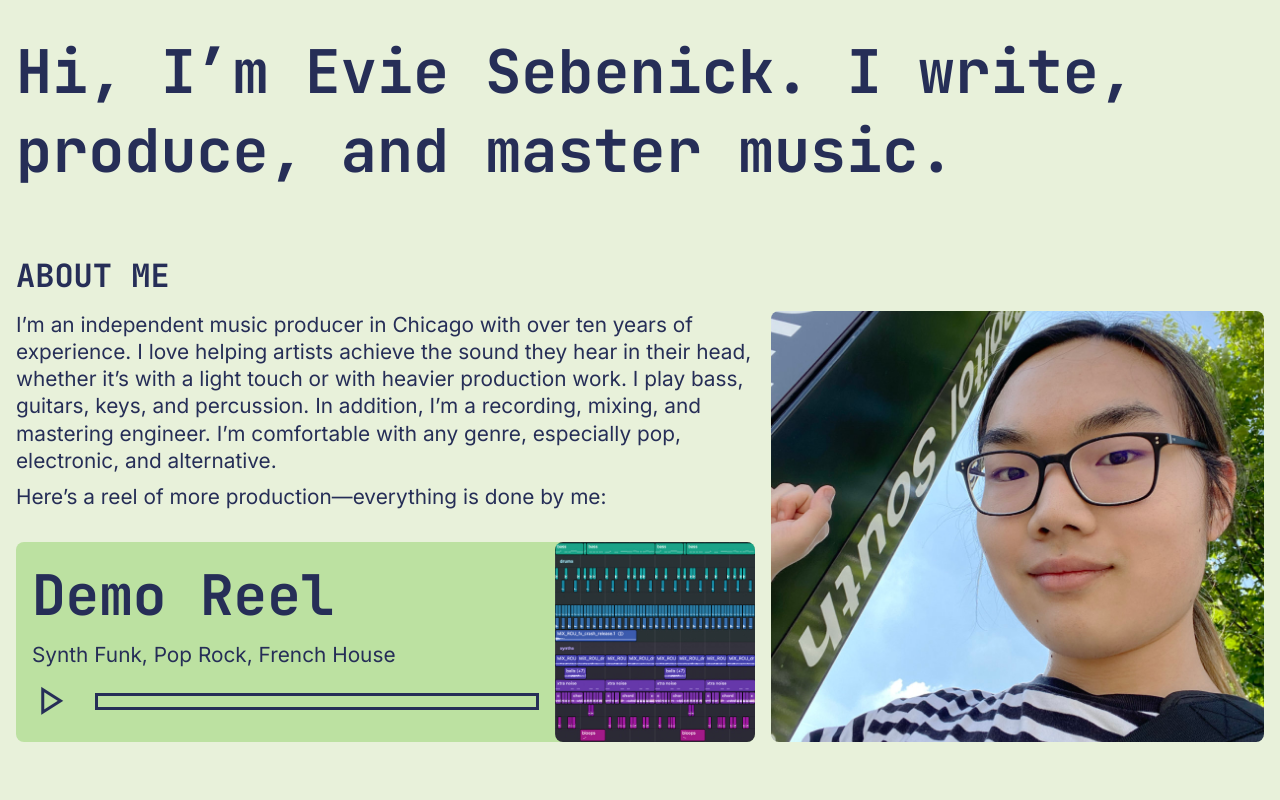
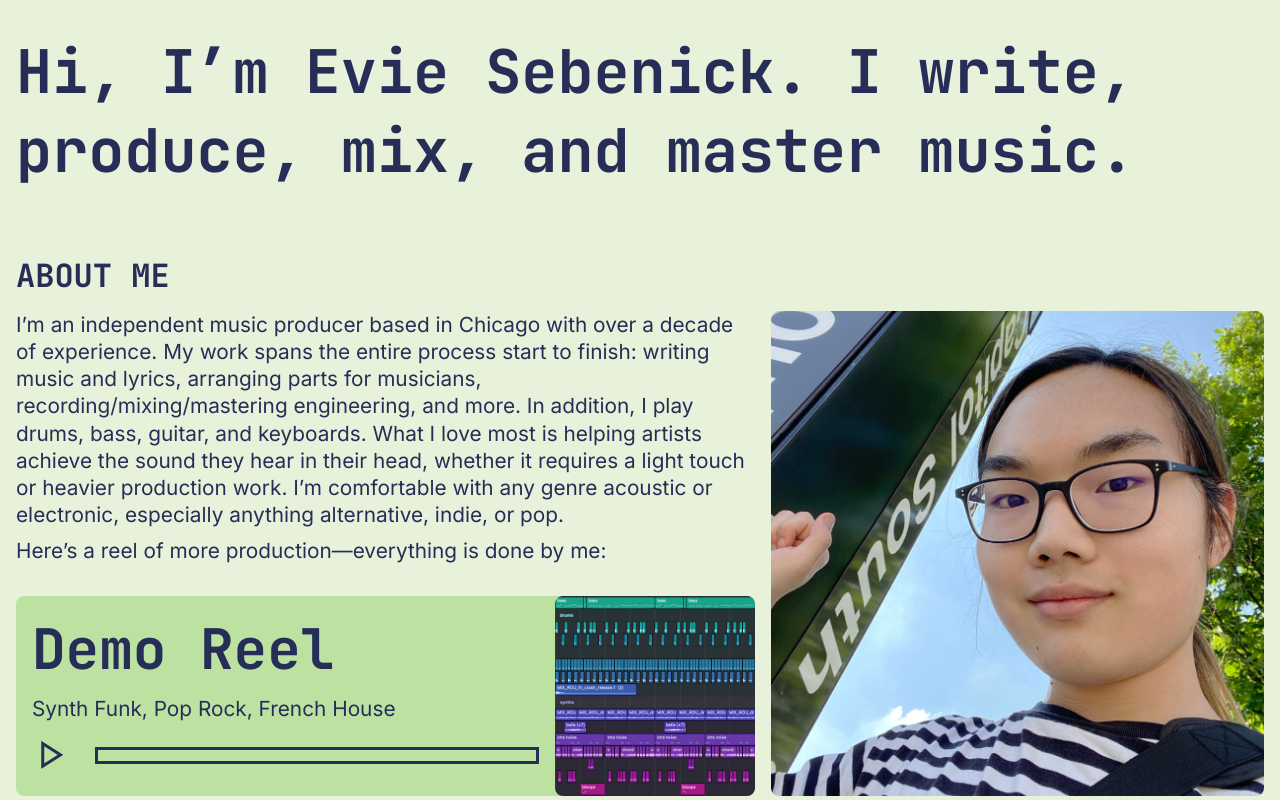
Before and after one commit to evieatarax/evieatarax.github.io, a plain HTML site: page index.html in a window 1280 px wide. Shown: the top 800 px of the page. Drawn offline with nearby package versions, Linux system fonts and the light colour scheme.

Commit message:
rephrase

```diff
--- a/index.html
+++ b/index.html
@@ -223,15 +223,17 @@
   </head>
   <body>
     <header>
-      <h1>Hi, I’m Evie Sebenick. I write, produce, and master music.</h1>
+      <h1>Hi, I’m Evie Sebenick. I write, produce, mix, and master music.</h1>
     </header>
     <main>
       <h2>ABOUT ME</h2>
       <div class="about-container">
         <div class="yap" style="grid-area: yap;">
-          <p style="margin-bottom: 0.6rem">I’m an independent music producer in Chicago with over ten years of experience.
-          I love helping artists achieve the sound they hear in their head, whether it’s with a light touch or with heavier production work.
-          I play bass, guitars, keys, and percussion. In addition, I’m a recording, mixing, and mastering engineer. I’m comfortable with any genre, especially pop, electronic, and alternative.</p>
+          <p style="margin-bottom: 0.6rem">I’m an independent music producer based in Chicago with over a decade of experience.
+          My work spans the entire process start to finish: writing music and lyrics, arranging parts for musicians, recording/mixing/mastering engineering, and more.
+          In addition, I play drums, bass, guitar, and keyboards.
+          What I love most is helping artists achieve the sound they hear in their head, whether it requires a light touch or heavier production work.
+          I’m comfortable with any genre acoustic or electronic, especially anything alternative, indie, or pop.</p>
           <p style="margin-bottom: 1rem">Here’s a reel of more production—everything is done by me:</p>
         </div>
         <div class="song" style="background: #BCE1A1; grid-area:song;">
```
